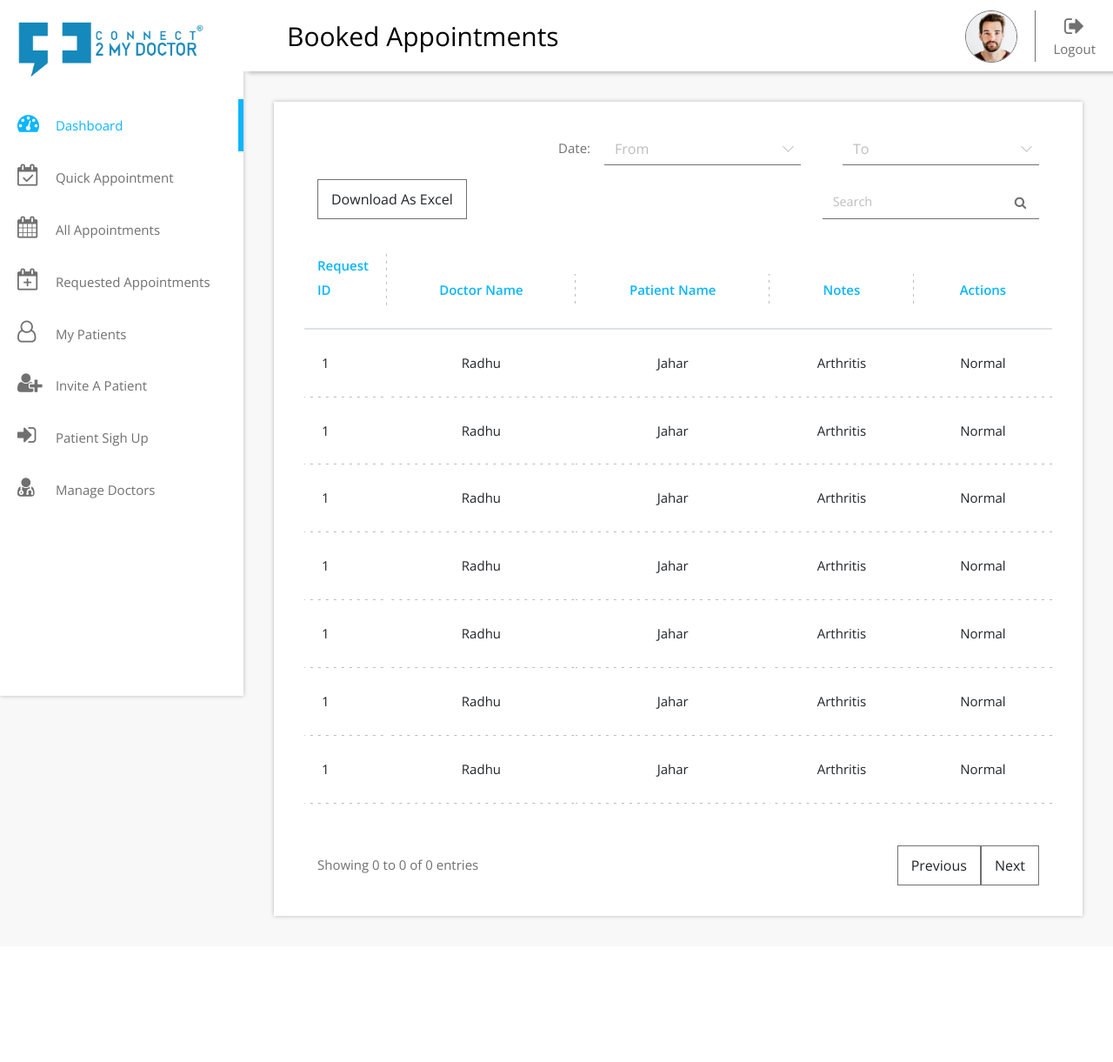
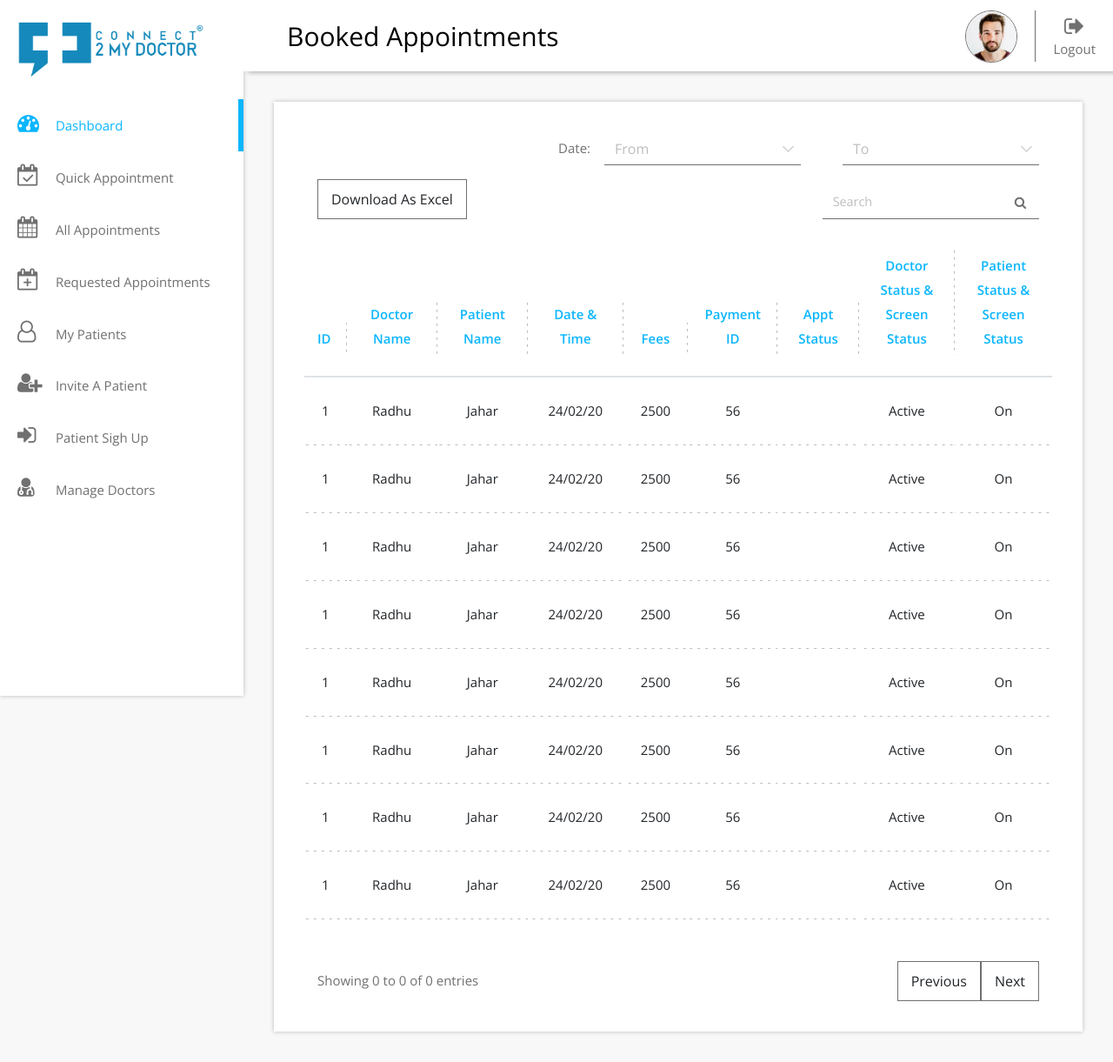
Before and after one commit to muneerWebDev/connect_to_my_doctor, a PHP site: page /booked-appointments.php in a window 1280 px wide. Shown: the whole page at 87% size. Before the commit the page ends 1056 px from the top, so only its background shows below. Run offline with PHP 8.4, Linux system fonts and the light colour scheme.

Commit message:
Milestone 2

```diff
--- a/booked-appointments.php
+++ b/booked-appointments.php
@@ -59,7 +59,7 @@
                                 <thead>
                                     <tr>
                                         <th>
-                                            <div class="wrap">Request ID</div>
+                                            <div class="wrap">ID</div>
                                         </th>
                                         <th>
                                             <div class="wrap">Doctor Name</div>
@@ -68,10 +68,22 @@
                                             <div class="wrap">Patient Name</div>
                                         </th>
                                         <th>
-                                            <div class="wrap">Notes</div>
+                                            <div class="wrap">Date & Time</div>
                                         </th>
                                         <th>
-                                            <div class="wrap">Actions</div>
+                                            <div class="wrap">Fees</div>
+                                        </th>
+                                        <th>
+                                            <div class="wrap">Payment ID</div>
+                                        </th>
+                                        <th>
+                                            <div class="wrap">Appt Status</div>
+                                        </th>
+                                        <th>
+                                            <div class="wrap">Doctor Status &<br>Screen Status</div>
+                                        </th>
+                                        <th>
+                                            <div class="wrap">Patient Status &<br>Screen Status</div>
                                         </th>
                                     </tr>
                                 </thead>
@@ -80,50 +92,81 @@
                                         <td>1</td>
                                         <td>Radhu</td>
                                         <td>Jahar</td>
-                                        <td>Arthritis</td>
-                                        <td>Normal </td>
+                                        <td>24/02/20</td>
+                                        <td>2500</td>
+                                        <td>56 <td>
+                                        <td>Active</td>
+                                        <td>On</td>
                                     </tr>
                                     <tr>
                                         <td>1</td>
                                         <td>Radhu</td>
                                         <td>Jahar</td>
-                                        <td>Arthritis</td>
-                                        <td>Normal </td>
+                                        <td>24/02/20</td>
+                                        <td>2500</td>
+                                        <td>56 <td>
+                                        <td>Active</td>
+                                        <td>On</td>
                                     </tr>
                                     <tr>
                                         <td>1</td>
                                         <td>Radhu</td>
                                         <td>Jahar</td>
-                                        <td>Arthritis</td>
-                                        <td>Normal </td>
+                                        <td>24/02/20</td>
+                                        <td>2500</td>
+                                        <td>56 <td>
+                                        <td>Active</td>
+                                        <td>On</td>
                                     </tr>
                                     <tr>
                                         <td>1</td>
                                         <td>Radhu</td>
                                         <td>Jahar</td>
-                                        <td>Arthritis</td>
-                                        <td>Normal </td>
+                                        <td>24/02/20</td>
+                                        <td>2500</td>
+                                        <td>56 <td>
+                                        <td>Active</td>
+                                        <td>On</td>
                                     </tr>
                                     <tr>
                                         <td>1</td>
                                         <td>Radhu</td>
                                         <td>Jahar</td>
-                                        <td>Arthritis</td>
-                                        <td>Normal </td>
+                                        <td>24/02/20</td>
+                                        <td>2500</td>
+                                        <td>56 <td>
+                                        <td>Active</td>
+                                        <td>On</td>
                                     </tr>
                                     <tr>
                                         <td>1</td>
                                         <td>Radhu</td>
                                         <td>Jahar</td>
-                                        <td>Arthritis</td>
-                                        <td>Normal </td>
+                                        <td>24/02/20</td>
+                                        <td>2500</td>
+                                        <td>56 <td>
+                                        <td>Active</td>
+                                        <td>On</td>
                                     </tr>
                                     <tr>
                                         <td>1</td>
                                         <td>Radhu</td>
                                         <td>Jahar</td>
-                                        <td>Arthritis</td>
-                                        <td>Normal </td>
+                                        <td>24/02/20</td>
+                                        <td>2500</td>
+                                        <td>56 <td>
+                                        <td>Active</td>
+                                        <td>On</td>
+                                    </tr>
+                                    <tr>
+                                        <td>1</td>
+                                        <td>Radhu</td>
+                                        <td>Jahar</td>
+                                        <td>24/02/20</td>
+                                        <td>2500</td>
+                                        <td>56 <td>
+                                        <td>Active</td>
+                                        <td>On</td>
                                     </tr>
 
                                 </tbody>
```
